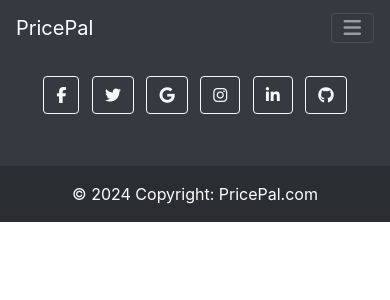
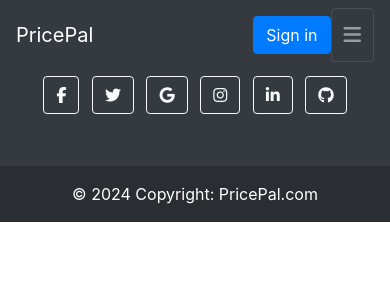
Before and after one commit to NightKing-V/CompGroupProject---PriceComparisionWebSite, a CodeIgniter app: page /database/index.php/Favourites in a window 390 px wide. Shown: the top 300 px of the page. Run offline with CodeIgniter, Linux system fonts and the light colour scheme.

Commit message:
navbar fixed

```diff
--- a/application/views/templates/Header.php
+++ b/application/views/templates/Header.php
@@ -36,17 +36,39 @@ defined('BASEPATH') or exit ('No direct script access allowed');
 
 <body>
 
-	<!-- Navbar -->
 <nav class="navbar navbar-expand-lg navbar-dark bg-dark fixed-top mb-5">
     <div class="container-fluid">
+        <!-- Place user profile here to show before hamburger menu on mobile -->
+
+        <!-- Brand and toggle get grouped for better mobile display -->
         <a class="navbar-brand" href="<?php echo base_url('index.php/Home'); ?>">
             PricePal
         </a>
+		<div class="d-flex">
+		<div class="navbar-profile d-lg-none">
+            <?php if(isset($_SESSION['email'])): ?>
+                <div class="btn-group">
+                    <button type="button" class="btn dropdown-toggle text-white" data-toggle="dropdown" aria-haspopup="true" aria-expanded="false">
+                        <?php if(!empty($_SESSION['profile_picture'])): ?>
+                            <img src="<?php echo htmlspecialchars($_SESSION['profile_picture']); ?>" alt="Profile Image" width="40" height="40" class="profileimg" style="border-radius: 50%;">
+                        <?php endif; ?>
+                    </button>
+                    <div class="dropdown-menu">
+                        <a class="dropdown-item" href="<?= base_url('index.php/Main/logout') ?>">Logout</a>
+                    </div>
+                </div>
+            <?php else: ?>
+                <button type='button' id="signinbtn" class='btn btn-primary text-white my-2 my-sm-0 d-block' data-toggle='modal' data-target='#exampleModalCenter3'>
+                    <a href="<?= base_url('index.php/login') ?>" style="color:inherit; text-decoration:none;">Sign in</a>
+                </button>
+            <?php endif; ?>
+        </div>
         <button class="navbar-toggler" type="button" data-toggle="collapse" data-target="#navbarSupportedContent" aria-controls="navbarSupportedContent" aria-expanded="false" aria-label="Toggle navigation">
             <i class="fas fa-bars"></i>
         </button>
+		</div>
 
-            <div class="collapse navbar-collapse d-md-flex justify-content-between" id="navbarSupportedContent">
+        <div class="collapse navbar-collapse d-lg-flex flex-sm-column flex-lg-row justify-content-between" id="navbarSupportedContent">
             <ul class="navbar-nav ms-auto align-items-center">
                 <li class="nav-item">
                     <a class="nav-link mx-2" href="#!"><i class="fas fa-plus-circle pe-2"></i> New Arrivals</a>
@@ -61,8 +83,8 @@ defined('BASEPATH') or exit ('No direct script access allowed');
                     <a class="nav-link mx-2" href="<?php echo base_url("index.php/Favourites") ?>"><i class="fa-solid fa-tag"></i> Brands</a>
                 </li>
             </ul>
-                <div class="w-25 d-inline d-md-flex align-items-center justify-content-center">
-				<form class="form-inline my-2 my-lg-0">
+            <div class="search-div w-25 d-inline d-lg-flex align-items-center justify-content-center">
+                <form class="form-inline my-2 my-lg-0 justify-content-center">
                     <div class="input-group mx-5 mx-md-0 px-5 px-md-0">
                         <input type="search" class="form-control" placeholder="Search products..." aria-label="Search" name="searchtext" id="searchbarinner">
                         <div class="input-group-append">
@@ -79,7 +101,7 @@ defined('BASEPATH') or exit ('No direct script access allowed');
                 </button>
                 <!-- added -->
                 <?php if(isset($_SESSION['email'])): ?>
-					<div class="btn-group">
+                <div class="btn-group d-none d-lg-block">
                     <button type="button" class="btn dropdown-toggle text-white" data-toggle="dropdown" aria-haspopup="true" aria-expanded="false">
                         <?php if(!empty($_SESSION['profile_picture'])): ?>
                             <img src="<?php echo htmlspecialchars($_SESSION['profile_picture']); ?>" alt="Profile Image" width="40" height="40" class="profileimg" style="border-radius: 50%;">
@@ -92,6 +114,10 @@ defined('BASEPATH') or exit ('No direct script access allowed');
                 <?php endif; ?>
             </div>
         </div>
+        <!-- Move user profile here for desktop view (d-none d-lg-block to hide on small screens and show on large screens) -->
+        <div class="navbar-profile d-none d-lg-block">
+            <!-- User profile or sign in button, same as above -->
+        </div>
     </div>
 </nav>
 <!-- Navbar -->
```
Lines whose indentation alone changed are shown as unchanged.
